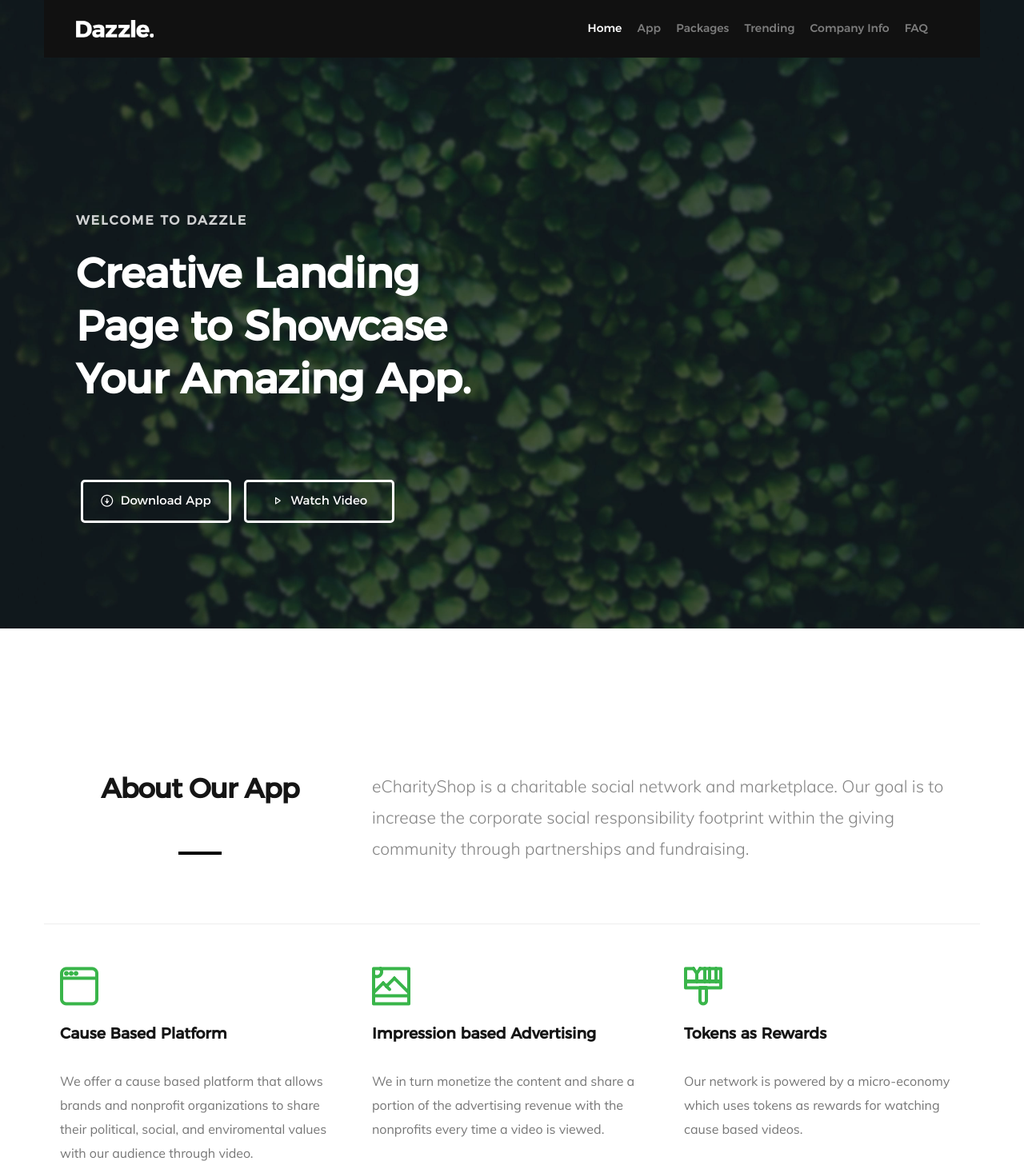
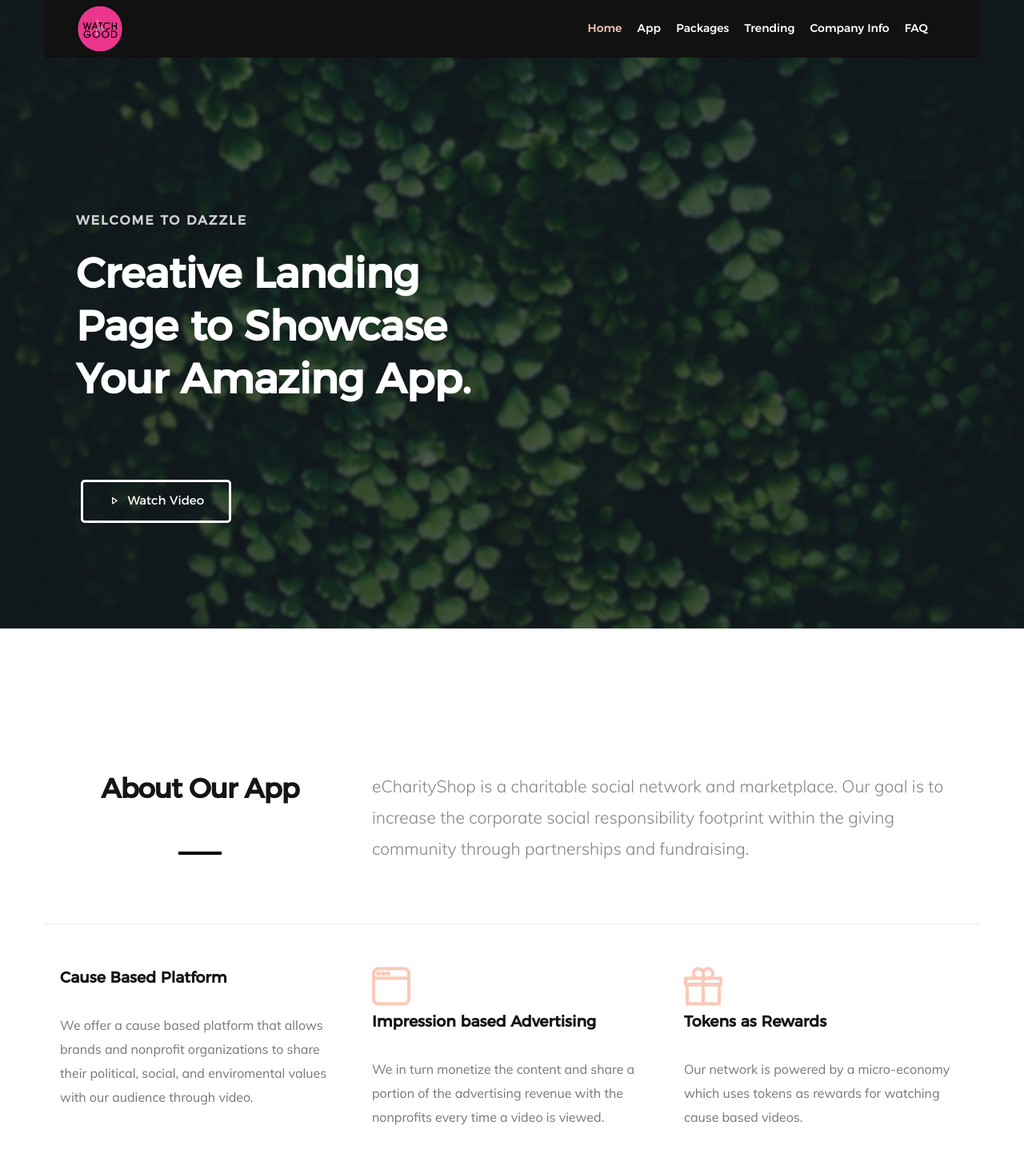
Before and after one commit to MaxHoweth/WatchForGood, a plain HTML site: page index.html in a window 1280 px wide. Shown: the top 1452 px of the page at 80% size. Drawn offline with Linux system fonts and the light colour scheme; files whose address does not match are found by name.

Commit message:
Played with the colors a bit

```diff
--- a/css/main.css
+++ b/css/main.css
@@ -519,7 +519,7 @@ td:last-child {
   right: 100%;
   height: 100%;
   width: 100%;
-  background: #39b54a;
+  background: #FAC9B8;
 }
 
 .pace.pace-inactive {
@@ -1144,23 +1144,15 @@ h1.intro-header {
   z-index: 501;
 }
 
-.header-logo a {
+.header-logo img {
   display: block;
-  margin: 0;
-  padding: 0;
-  outline: 0;
-  border: none;
-  width: 97px;
-  height: 22px;
-  background: url("../images/logo.png") no-repeat center;
-  background-size: 97px 22px;
-  font: 0/0 a;
-  text-shadow: none;
+  width: 60px;
+  height: 60px;
+  position: center;
   color: transparent;
   -webkit-transition: all 0.5s ease-in-out;
   transition: all 0.5s ease-in-out;
 }
-
 
 /* -------------------------------------------------------------------
  * menu trigger - (_site-layout.css)
@@ -1280,20 +1272,21 @@ h1.intro-header {
 #header-nav-wrap .header-main-nav li a {
   display: block;
   line-height: 72px;
+
 }
 
 #header-nav-wrap .header-main-nav li a,
 #header-nav-wrap .header-main-nav li a:visited {
-  color: rgba(255, 255, 255, 0.45);
+  color:#FFFFFF;
 }
 
 #header-nav-wrap .header-main-nav li a:hover,
 #header-nav-wrap .header-main-nav li a:focus {
-  color: #ffffff;
+  color: #FAC9B8;
 }
 
 #header-nav-wrap .header-main-nav li.current a {
-  color: #ffffff;
+  color: #FAC9B8;
 }
 
 #header-nav-wrap .cta {
@@ -1843,16 +1836,17 @@ html[data-useragent*='MSIE 10.0'] .home-scrolldown,
 
 .about-features .feature {
   margin-bottom: 1.8rem;
+  justify-content: center;
 
 }
 
 .about-features .feature .icon {
   margin-bottom: 1.5rem;
-  display: inline-block;
+
 }
 
 .about-features .feature .icon i {
-  color: #39b54a;
+  color: #FAC9B8;
   font-size: 4.8rem;
 }
 
@@ -1934,7 +1928,7 @@ html[data-useragent*='MSIE 10.0'] .home-scrolldown,
   line-height: 54px;
   text-align: center;
   border-radius: 50%;
-  background-color: #39b54a;
+  background-color: #FAC9B8;
   box-shadow: 0 0 0 15px #ffffff;
   z-index: 500;
   position: absolute;
@@ -2094,7 +2088,7 @@ html[data-useragent*='MSIE 10.0'] .home-scrolldown,
   padding: 2rem 1rem 0rem;
   margin-bottom: 1rem;
   outline: solid;
-  outline-color: #ff99cc;
+  outline-color: #FAC9B8
 }
 
 .pricing-table .plan-block:after {
@@ -2112,7 +2106,7 @@ html[data-useragent*='MSIE 10.0'] .home-scrolldown,
 .pricing-table .plan-block .plan-block-price {
   font-family: "montserrat-medium", sans-serif;
   font-size: 5rem;
-  color: #151515;
+  color: #111111;
   line-height: 1;
   margin-bottom: 0;
 }
@@ -2142,20 +2136,17 @@ html[data-useragent*='MSIE 10.0'] .home-scrolldown,
 .pricing-table .plan-block .plan-block-features li {
   padding: 1.2rem 0;
   border-bottom: 1px solid rgba(0, 0, 0, 0.1);
-}
-
-.pricing-table .plan-block .plan-block-features li span {
-  color: #39b54a;
-  font-family: "muli-bold", sans-serif;
-}
+  color:#111111;
+}
+
 
 .pricing-table .plan-block.primary {
-  background: #ff99cc;
+  background: #FAC9B8;
   color: rgba(255, 255, 255, 0.8);
 }
 
 .pricing-table .plan-block.primary .plan-block-price {
-  color: #ffffff;
+  color: #111111;
 }
 
 .pricing-table .plan-block.primary .plan-block-features {
@@ -2164,12 +2155,8 @@ html[data-useragent*='MSIE 10.0'] .home-scrolldown,
 
 .pricing-table .plan-block.primary .plan-block-features li {
   border-bottom: 1px solid rgba(255, 255, 255, 0.2);
-}
-
-.pricing-table .plan-block.primary .plan-block-features li span {
-  color: #ffffff;
-}
-
+  color:#111111;
+}
 .pricing-table .plan-block.primary .button.button-primary {
   background: #ffffff;
   color: #151515;
--- a/index.html
+++ b/index.html
@@ -43,7 +43,7 @@
    <header id="header" class="row">
 
    		<div class="header-logo">
-	        <a href="index.html">Dazzle</a>
+        <img src="images/nav_logo.png">
 	    </div>
 
 	   	<nav id="header-nav-wrap">
@@ -82,10 +82,6 @@
                     </h1>
 
                     <div class="buttons" data-aos="fade-up">
-                        <a href="#download" class="smoothscroll button stroke">
-                            <span class="icon-circle-down" aria-hidden="true"></span>
-                            Download App
-                        </a>
                         <a href="http://player.vimeo.com/video/14592941?title=0&amp;byline=0&amp;portrait=0&amp;color=39b54a" data-lity class="button stroke">
                             <span class="icon-play" aria-hidden="true"></span>
                             Watch Video
@@ -121,96 +117,70 @@
 
 
         <div class="row about-features">
-
             <div class="features-list block-1-3 block-m-1-2 block-mob-full group">
 
                 <div class="bgrid feature" data-aos="fade-up">
 
-                    <span class="icon"><i class="icon-window"></i></span>
-
+                    <span class="icon"><i class="icon-click"></i></span>
                     <div class="service-content">
-
                         <h3>Cause Based Platform</h3>
-
-                        <p>We offer a cause based platform that allows brands and nonprofit organizations to share their political, social, and enviromental values with our audience through video.
+                        <p>
+                          We offer a cause based platform that allows brands and nonprofit organizations to share their political, social, and enviromental values with our audience through video.
                         </p>
-
                     </div>
-
                 </div> <!-- /bgrid -->
 
                 <div class="bgrid feature" data-aos="fade-up">
-
-                        <span class="icon"><i class="icon-image"></i></span>
-
+                    <span class="icon"><i class="icon-window"></i></span>
                     <div class="service-content">
                         <h3>Impression based Advertising</h3>
-
-                        <p>We in turn monetize the content and share a portion of the advertising revenue with the nonprofits every time a video is viewed.
+                        <p>
+                          We in turn monetize the content and share a portion of the advertising revenue with the nonprofits every time a video is viewed.
                         </p>
-
-
                     </div>
-
                 </div> <!-- /bgrid -->
 
                 <div class="bgrid feature" data-aos="fade-up">
-
-                    <span class="icon"><i class="icon-paint-brush"></i></span>
-
+                    <span class="icon"><i class="icon-gift"></i></span>
                     <div class="service-content">
                         <h3>Tokens as Rewards</h3>
-
-                        <p>Our network is powered by a micro-economy which uses tokens as rewards for watching cause based videos.
+                        <p>
+                          Our network is powered by a micro-economy which uses tokens as rewards for watching cause based videos.
                         </p>
-
                     </div>
-
                 </div> <!-- /bgrid -->
 
                 <div class="bgrid feature" data-aos="fade-up">
-
                     <span class="icon"><i class="icon-file"></i></span>
-
                     <div class="service-content">
                         <h3>Purchase Pledges</h3>
-
-                        <p>When subscribers/users accumulate enough tokens they can use their tokens to purchase pledges donated by brand sponsors.
+                        <p>
+                          When subscribers/users accumulate enough tokens they can use their tokens to purchase pledges donated by brand sponsors.
                         </p>
-
                     </div>
-
                 </div> <!-- /bgrid -->
 
                 <div class="bgrid feature" data-aos="fade-up">
-
                     <span class="icon"><i class="icon-sliders"></i></span>
-
                     <div class="service-content">
                         <h3>Purchase Ad Space</h3>
-
-                        <p>We partner with corporate sponsors interested in putting their social impact dollars to work by selling them advertising space on our platform in exchange for pledges in the form of in kind donations.
+                        <p>
+                          We partner with corporate sponsors interested in putting their social impact dollars to work by selling them advertising space on our platform in exchange for pledges in the form of in kind donations.
                         </p>
                     </div>
-
                 </div> <!-- /bgrid -->
 
                 <div class="bgrid feature" data-aos="fade-up">
-
                     <span class="icon"><i class="icon-gift"></i></span>
-
                     <div class="service-content">
                         <h3>Introduce your Product</h3>
-
-                        <p>Once brands have fulfilled their donation requirments they can then introduce their product into the marketplace.
+                        <p>
+                          Once brands have fulfilled their donation requirments they can then introduce their product into the marketplace.
                         </p>
-
                     </div>
-
                 </div> <!-- /bgrid -->
 
             </div> <!-- end features-list -->
-
         </div> <!-- end about-features -->
 
         <div class="row about-how">
@@ -230,25 +200,30 @@
 
                     <div class="bgrid step" data-item="1">
                         <h3>Sign Up </h3>
-                        <p>Sign up and start following your favorite causes and brands.
+                        <p>
+                          Sign up and start following your favorite causes and brands.
                         </p>
                     </div>
 
                     <div class="bgrid step" data-item="2">
                         <h3>Earn</h3>
-                        <p>Earn tokens and donate by watching content produced by non-profits and brands.
+                        <p>
+                          Earn tokens and donate by watching content produced by non-profits and brands.
                         </p>
                     </div>
 
                     <div class="bgrid step" data-item="3">
                         <h3>Redeem</h3>
-                        <p>Go to our marketplace to use the tokens you've accumulated to redeem items donated by our brand sponsors.
+                        <p>
+                          Go to our marketplace to use the tokens you've accumulated to redeem items donated by our brand sponsors.
                         </p>
                     </div>
 
                     <div class="bgrid step" data-item="4">
                         <h3>Support</h3>
-                        <p>Support the brands in our marketplace that invest in our community.</p>
+                        <p>
+                          Support the brands in our marketplace that invest in our community.
+                        </p>
                     </div>
 
                 </div>
@@ -275,7 +250,6 @@
     <section id="pricing">
         <div class="row pricing-content">
 
-                <!-- DEVELOPMENT - NEEDS TO BE CENTERED   -->
                 <div>
                   <h1 class="intro-header" data-aos="fade-up">Our Sponsorship Packages</h1>
 
@@ -368,7 +342,7 @@
     </section> <!-- end pricing -->
 
 
-    <!-- Testimonials Section
+    <!-- Trending Section
     ================================================== -->
     <section id="trending">
 
```
Also changed, not shown: firebase.json (added), images/nav_logo.png (added), 2 other files. Lines whose indentation alone changed are shown as unchanged.
